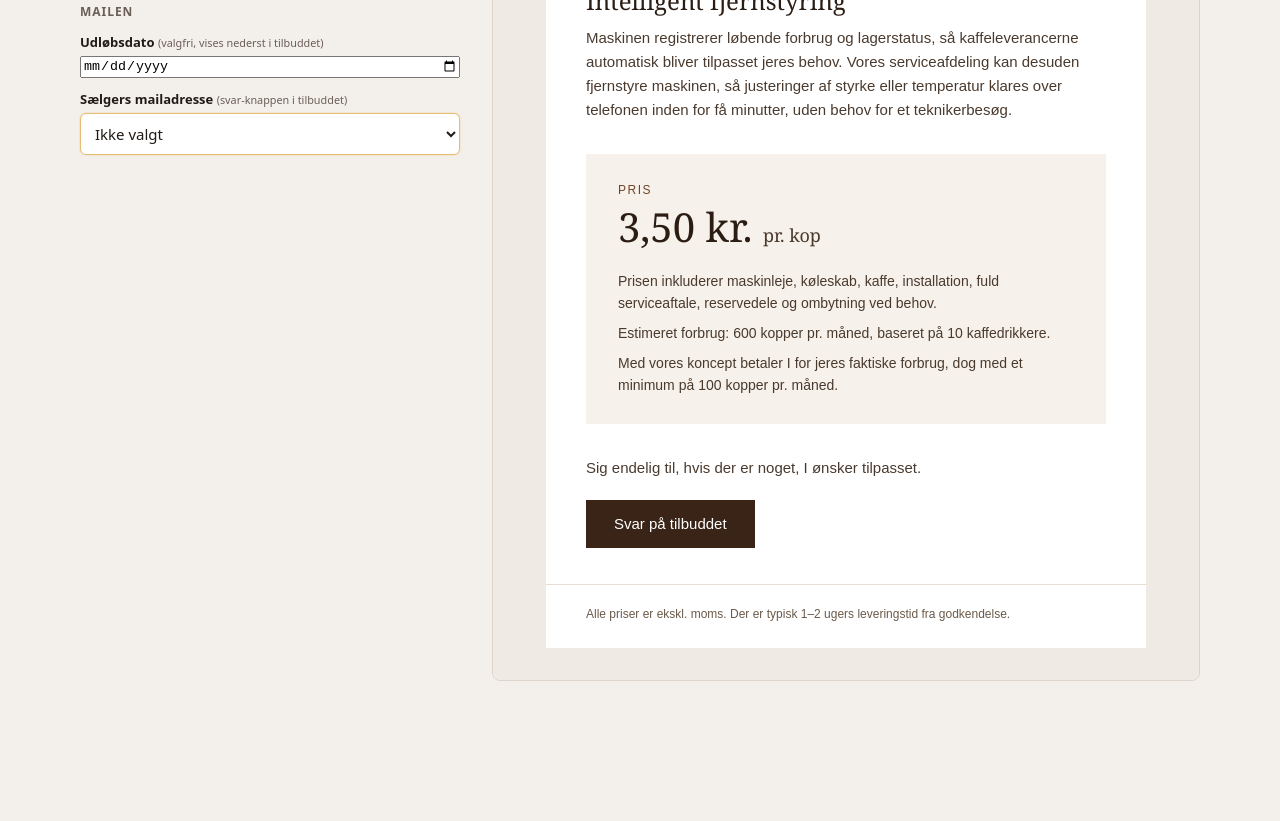
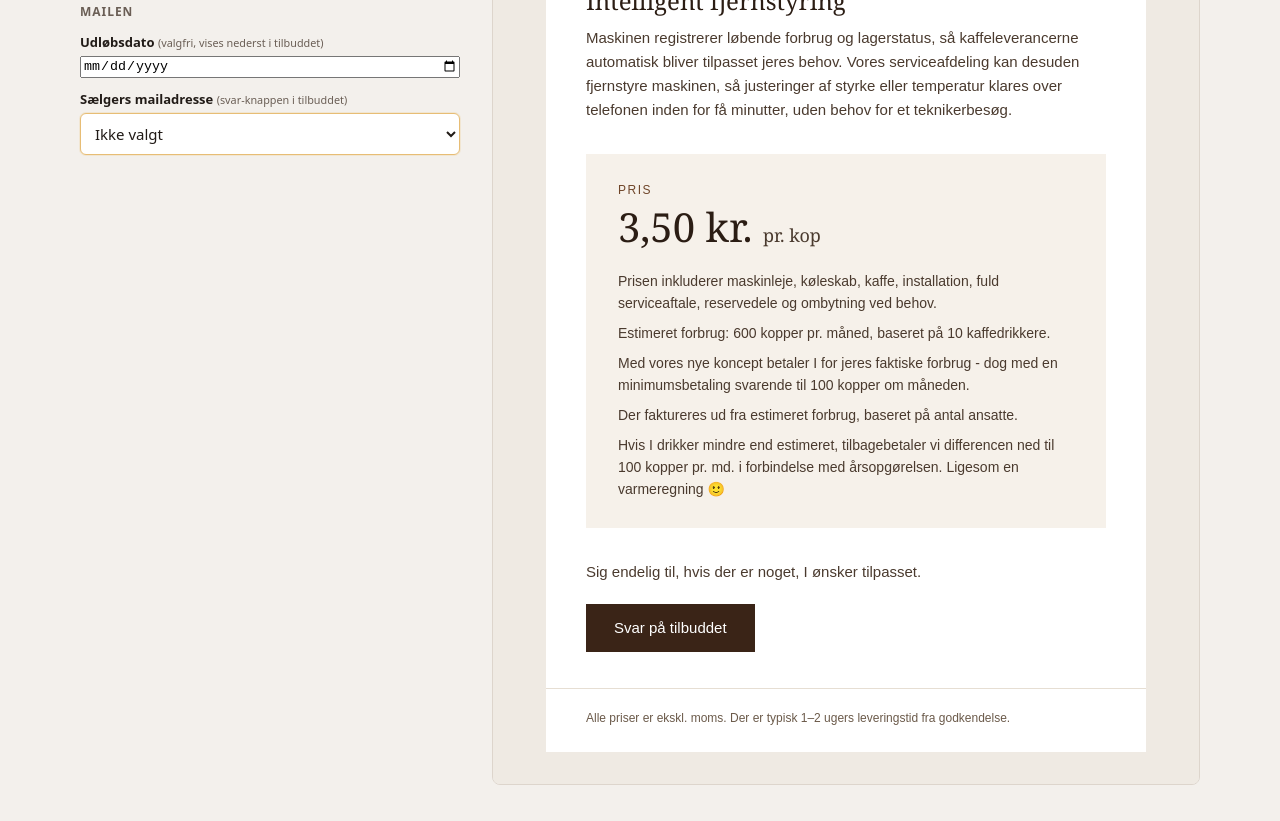
Before and after one commit to hellq-gif/Tilbudsformular, a plain HTML site: page index.html in a window 1280 px wide. Shown: the part 2258-3079 px from the top of the page. Before the commit the page ends 2995 px from the top, so only its background shows below. Drawn offline with Linux system fonts and the light colour scheme.

Commit message:
Opdater fakturerings- og årsafregningstekst under pris på forbrugsbaserede maskintilbud

```diff
--- a/index.html
+++ b/index.html
@@ -402,16 +402,22 @@ function buildEmail(s) {
   const aktivtAntal = s.model === "fast" ? s.estimeret : s.kopper;
   const betaling = s.pris && aktivtAntal ? fmtKr(s.pris * aktivtAntal) : "[beløb]";
   const tillæg = s.visMaanedspris ? `, svarende til ${s.model === "fast" ? "en månedlig betaling" : "en minimumsbetaling"} på ${betaling} kr. pr. måned` : "";
-  const modelLine = s.model === "fast"
-    ? `Fast betaling baseret på et estimeret forbrug på ${estimeret} kopper pr. måned${tillæg}.`
-    : `Med vores koncept betaler I for jeres faktiske forbrug, dog med et minimum på ${kopper} kopper pr. måned${tillæg}.`;
+  const modelLine = `Fast betaling baseret på et estimeret forbrug på ${estimeret} kopper pr. måned${tillæg}.`;
   const mdr = s.periode !== null && s.periode > 0 ? Math.round(s.periode) : null;
   const periodeLine = s.ingenper ? null : mdr ? `Aftaleperiode: ${mdr} ${mdr === 1 ? "måned" : "måneder"}.` : "Aftaleperiode: [antal] måneder.";
 
   const lines = [priceLine(`Prisen inkluderer ${joinOg(incl)}.`)];
   if (s.drikkere) lines.push(priceLine(`Estimeret forbrug: ${estimeret} kopper pr. måned, baseret på ${fmtAntal(s.drikkere)} kaffedrikkere.`));
-  if (periodeLine) lines.push(priceLine(modelLine), priceLine(periodeLine, true));
-  else lines.push(priceLine(modelLine, true));
+  if (s.model === "fast") {
+    // Ved fast betaling må vi ikke love årsafregning efter faktisk forbrug.
+    lines.push(priceLine(modelLine, !periodeLine));
+  } else {
+    const minimumPris = s.visMaanedspris ? ` (${betaling} kr. pr. måned)` : "";
+    lines.push(priceLine(`Med vores nye koncept betaler I for jeres faktiske forbrug - dog med en minimumsbetaling svarende til ${kopper} kopper om måneden${minimumPris}.`));
+    lines.push(priceLine("Der faktureres ud fra estimeret forbrug, baseret på antal ansatte."));
+    lines.push(priceLine(`Hvis I drikker mindre end estimeret, tilbagebetaler vi differencen ned til ${kopper} kopper pr. md. i forbindelse med årsopgørelsen. Ligesom en varmeregning 🙂`, !periodeLine));
+  }
+  if (periodeLine) lines.push(priceLine(periodeLine, true));
 
   const machineRow = m ? `<tr><td style="padding:24px 40px 0 40px;"><table role="presentation" width="100%" cellpadding="0" cellspacing="0" border="0" bgcolor="#FFFFFF" style="width:100%;max-width:520px;background-color:#FFFFFF;"><tr><td><img src="${IMG[s.maskine]}" width="520" alt="${esc(m.name)}" style="display:block;width:100%;max-width:520px;height:auto;border:0;background-color:#FFFFFF;"></td></tr></table></td></tr>` : "";
   let udloebTxt = "";
```
